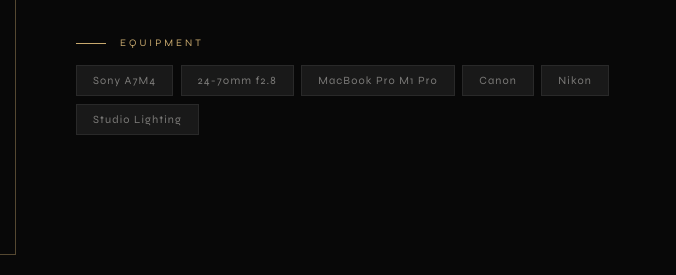
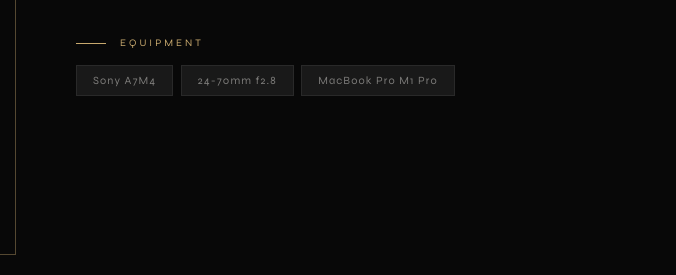
Before and after one commit to krishnendhu-santhosh/anandhakrishna.github.io, a plain HTML site: page index.html in a window 1280 px wide. Shown: the part 1634-1909 px from the top of the page, 604-1280 px from the left. Drawn offline with nearby package versions, Linux system fonts and the light colour scheme.

Commit message:
Update index.html

```diff
--- a/index.html
+++ b/index.html
@@ -948,9 +948,6 @@
         <span class="equipment-tag">Sony A7M4</span>
         <span class="equipment-tag">24-70mm f2.8</span>
         <span class="equipment-tag">MacBook Pro M1 Pro</span>
-        <span class="equipment-tag">Canon</span>
-        <span class="equipment-tag">Nikon</span>
-        <span class="equipment-tag">Studio Lighting</span>
       </div>
     </div>
   </div>
```
